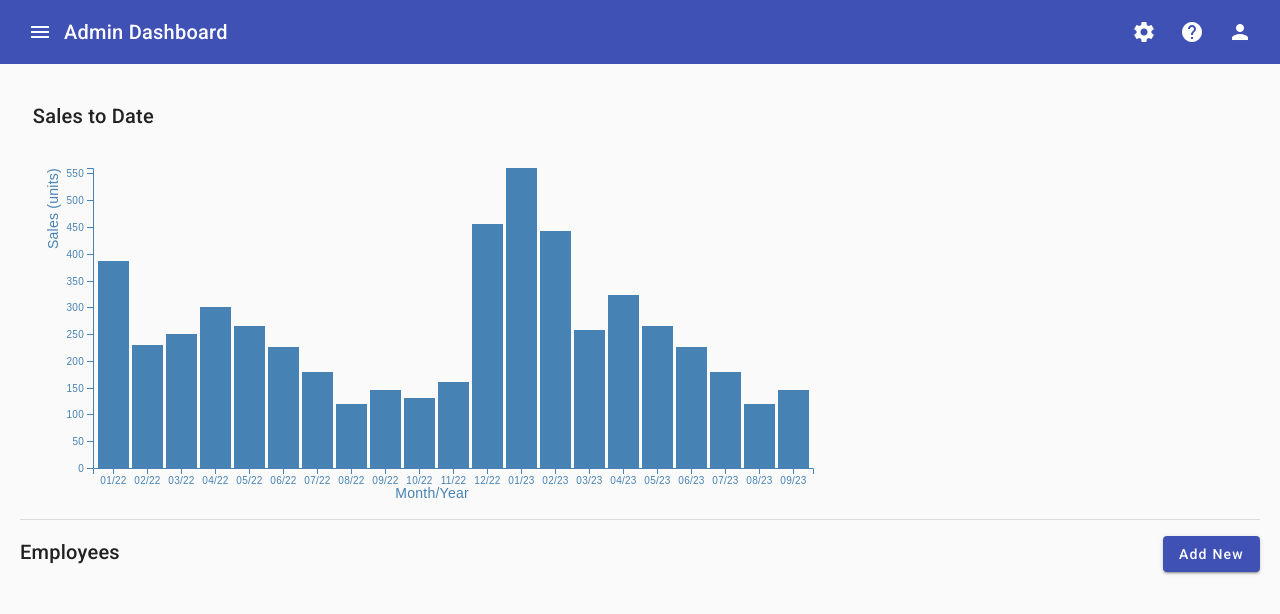
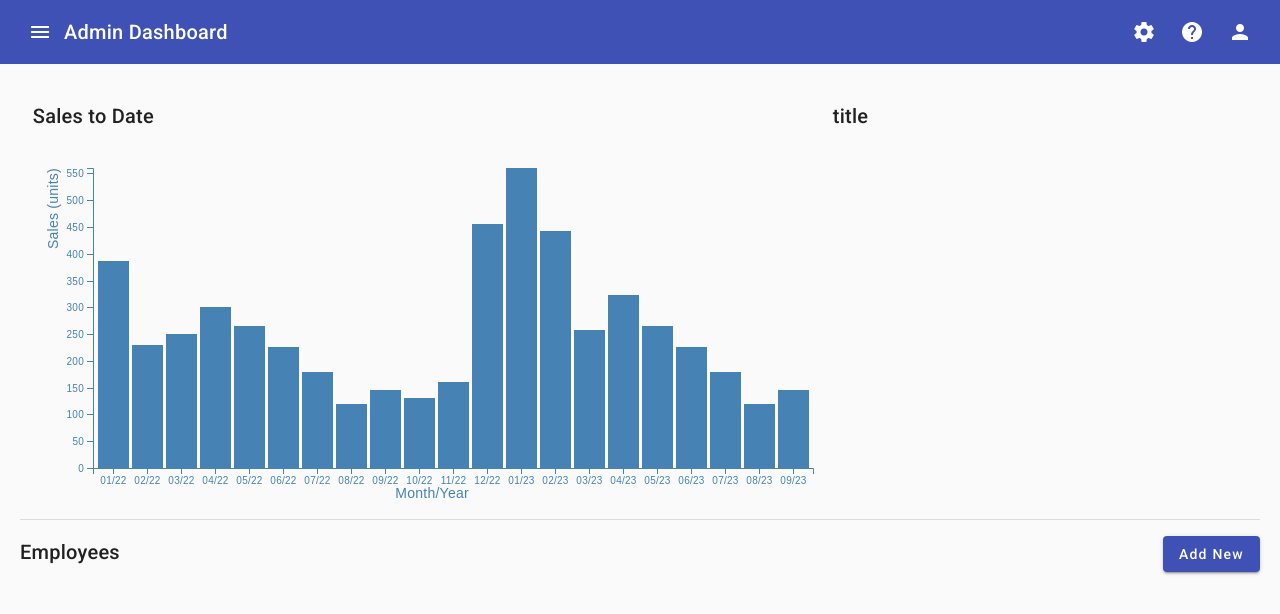
Before and after one commit to kyanethmoran/adminDashboard, an Angular app: page / in a window 1280 px wide. Shown: the top 614 px of the page. Built offline with nearby package versions, Linux system fonts and the light colour scheme; no server answers.

Commit message:
pie chart for expenses created

```diff
--- /dev/null
+++ b/src/app/components/charts/expense-pie-chart/expense-pie-chart.component.html
@@ -0,0 +1,4 @@
+<h2>title</h2>
+<div>
+  <svg width="350" height="350"></svg>
+</div>
--- a/src/app/components/charts/sales-bar-chart/sales-bar-chart.component.ts
+++ b/src/app/components/charts/sales-bar-chart/sales-bar-chart.component.ts
@@ -1,5 +1,5 @@
 import { Component, OnInit, ViewEncapsulation } from '@angular/core';
-import { SALES } from '../sales';
+import { SALES } from '../charts-data/sales';
 import * as d3 from 'd3';
 import * as d3Scale from 'd3-scale';
 import * as d3Axis from 'd3-axis';
--- a/src/app/components/dashboard/dashboard.component.html
+++ b/src/app/components/dashboard/dashboard.component.html
@@ -3,8 +3,7 @@
 
   <!-- <span class="spacer"></span> -->
 
-  <!-- <app-pie-chart></app-pie-chart> -->
-  <!-- <p>pie-chart works!</p> -->
+  <app-expense-pie-chart></app-expense-pie-chart>
 </section>
 
 <mat-divider></mat-divider>
--- a/src/app/components/dashboard/dashboard.component.scss
+++ b/src/app/components/dashboard/dashboard.component.scss
@@ -5,6 +5,7 @@ mat-spinner {
   margin: 2vh 1vw;
   display: flex;
   flex-direction: row;
+  flex-wrap: wrap;
 }
 .spacer {
   flex: 1 1 auto;
--- a/src/app/views/main/main.module.ts
+++ b/src/app/views/main/main.module.ts
@@ -8,6 +8,7 @@ import { PostsComponent } from 'src/app/components/posts/posts.component';
 import { MaintenanceComponent } from 'src/app/components/maintenance/maintenance.component';
 
 import { SalesBarChartComponent } from 'src/app/components/charts/sales-bar-chart/sales-bar-chart.component';
+import { ExpensePieChartComponent } from 'src/app/components/charts/expense-pie-chart/expense-pie-chart.component';
 
 import { SharedModule } from 'src/app/shared/shared.module';
 import { MatSidenavModule } from '@angular/material/sidenav';
@@ -22,6 +23,7 @@ import { MatButtonModule } from '@angular/material/button';
     PostsComponent,
     MaintenanceComponent,
     SalesBarChartComponent,
+    ExpensePieChartComponent,
   ],
   imports: [
     CommonModule,
```
Also changed, not shown: src/app/components/charts/charts-data/store-expenses.ts (added, +15 -0 lines), src/app/components/charts/expense-pie-chart/expense-pie-chart.component.ts (added, +10 -0 lines), src/app/components/charts/charts-data/sales.ts (renamed from src/app/components/charts/sales.ts), src/app/components/charts/expense-pie-chart/expense-pie-chart.component.scss (added), 1 other file (tests, documents, lock files or other folders).
